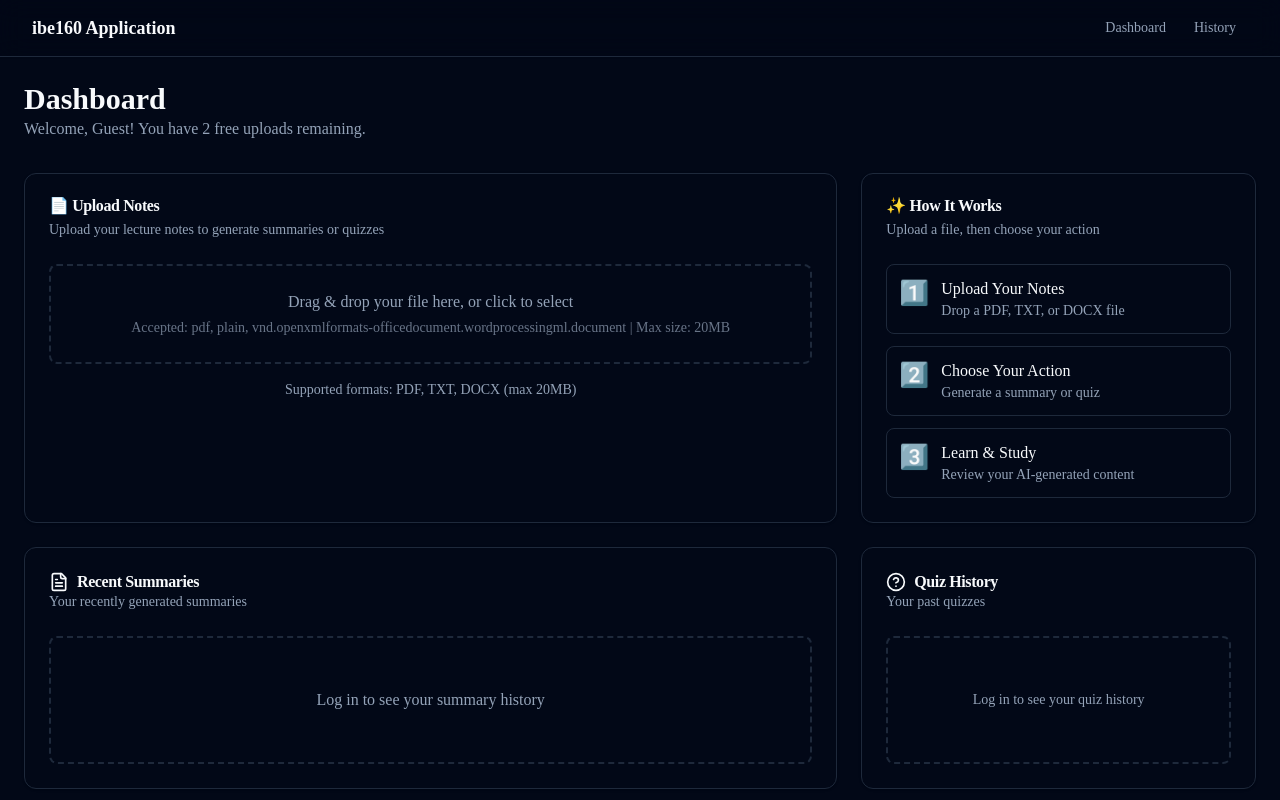
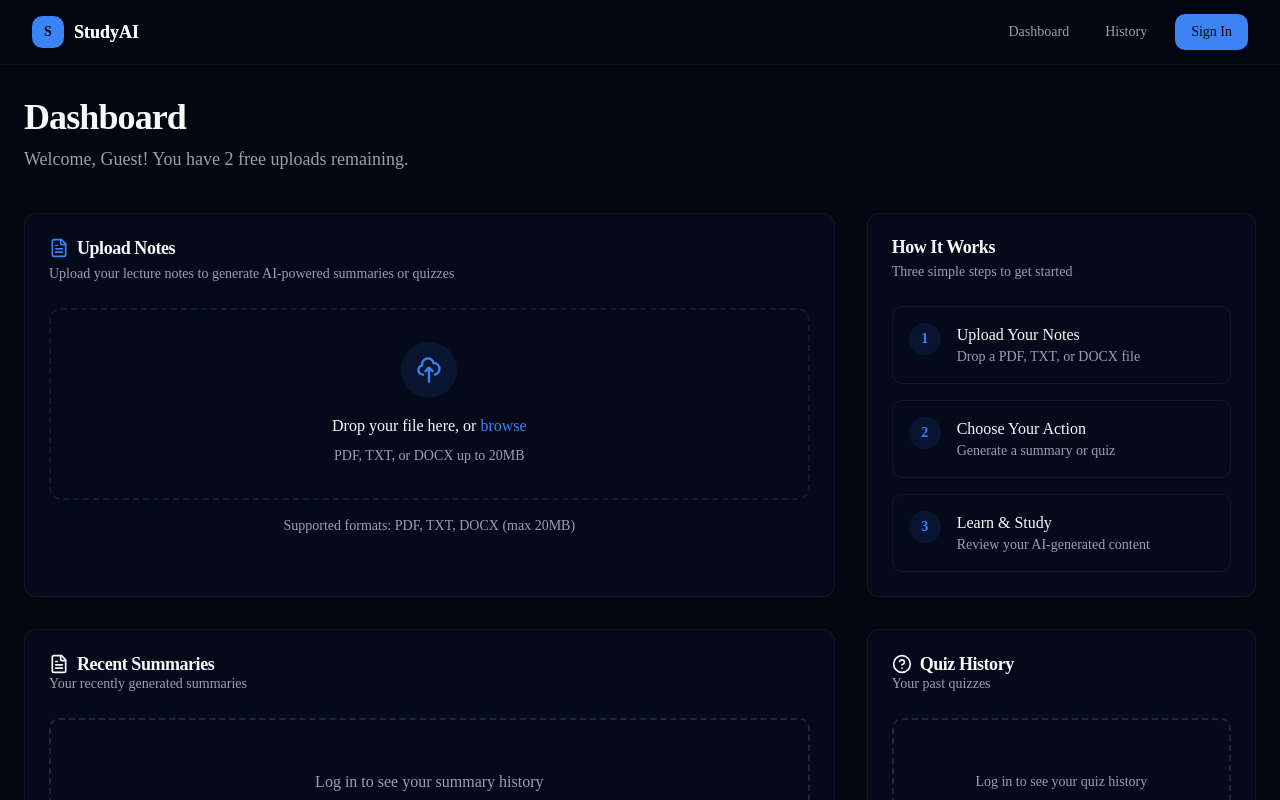
Before and after one commit to IBE160/SG-NextGenCoding, a Next.js app in the folder frontend/: page /dashboard in a window 1280 px wide. Shown: the top 800 px of the page. Built offline with nearby package versions, Linux system fonts and the light colour scheme.

Commit message:
UI refinement

```diff
--- a/frontend/src/app/(auth)/login/page.tsx
+++ b/frontend/src/app/(auth)/login/page.tsx
@@ -39,10 +39,10 @@ export default function LoginPage() {
 
 function LoginPageSkeleton() {
   return (
-    <div className="flex min-h-screen items-center justify-center bg-gray-100 dark:bg-gray-950">
-      <Card className="mx-auto max-w-sm">
-        <CardHeader className="space-y-1">
-          <CardTitle className="text-2xl font-bold">Login</CardTitle>
+    <div className="flex min-h-screen items-center justify-center bg-gradient-to-br from-background via-background to-accent/30">
+      <Card className="mx-auto w-full max-w-md">
+        <CardHeader className="space-y-2 text-center">
+          <CardTitle className="text-2xl font-bold">Welcome Back</CardTitle>
           <CardDescription>Loading...</CardDescription>
         </CardHeader>
       </Card>
@@ -103,66 +103,76 @@ function LoginPageContent() {
   }
 
   return (
-    <div className="flex min-h-screen items-center justify-center bg-gray-100 dark:bg-gray-950">
-      <Card className="mx-auto max-w-sm">
-        <CardHeader className="space-y-1">
-          <CardTitle className="text-2xl font-bold">Login</CardTitle>
-          <CardDescription>
-            Enter your email and password to log in to your account.
+    <div className="flex min-h-screen items-center justify-center bg-gradient-to-br from-background via-background to-accent/30 px-4">
+      <Card className="mx-auto w-full max-w-md">
+        <CardHeader className="space-y-2 text-center">
+          <CardTitle className="text-2xl font-bold">Welcome Back</CardTitle>
+          <CardDescription className="text-base">
+            Sign in to your account to continue
           </CardDescription>
         </CardHeader>
         <CardContent>
           {error && (
-            <div className="mb-4 text-center text-sm text-red-500">{error}</div>
+            <div className="mb-4 rounded-lg bg-destructive/10 p-3 text-center text-sm text-destructive">
+              {error}
+            </div>
           )}
-          <form onSubmit={handleSubmit(onSubmit)} className="grid gap-4">
-            <div className="grid gap-2">
-              <Label htmlFor="email">Email</Label>
+          <form onSubmit={handleSubmit(onSubmit)} className="grid gap-5">
+            <div className="grid gap-2.5">
+              <Label htmlFor="email" className="text-sm font-medium">Email Address</Label>
               <Input
                 id="email"
                 type="email"
-                placeholder="m@example.com"
+                placeholder="you@example.com"
                 {...register('email')}
               />
               {errors.email && (
-                <p className="text-sm text-red-500">{errors.email.message}</p>
+                <p className="text-sm text-destructive">{errors.email.message}</p>
               )}
             </div>
-            <div className="grid gap-2">
-              <div className="flex items-center">
-                <Label htmlFor="password">Password</Label>
+            <div className="grid gap-2.5">
+              <div className="flex items-center justify-between">
+                <Label htmlFor="password" className="text-sm font-medium">Password</Label>
                 <Link
                   href="/forgot-password"
-                  className="ml-auto inline-block text-sm underline"
+                  className="text-sm text-primary hover:underline"
                 >
-                  Forgot your password?
+                  Forgot password?
                 </Link>
               </div>
               <Input id="password" type="password" {...register('password')} />
               {errors.password && (
-                <p className="text-sm text-red-500">
+                <p className="text-sm text-destructive">
                   {errors.password.message}
                 </p>
               )}
             </div>
-            <Button type="submit" className="w-full" disabled={isLoading}>
-              {isLoading ? 'Logging in...' : 'Login'}
+            <Button type="submit" className="w-full mt-2" disabled={isLoading}>
+              {isLoading ? 'Signing in...' : 'Sign In'}
             </Button>
           </form>
-          <div className="mt-4 grid gap-4">
+          <div className="mt-6 grid gap-4">
+            <div className="relative">
+              <div className="absolute inset-0 flex items-center">
+                <span className="w-full border-t" />
+              </div>
+              <div className="relative flex justify-center text-xs uppercase">
+                <span className="bg-card px-2 text-muted-foreground">Or</span>
+              </div>
+            </div>
             <Button
               variant="outline"
               className="w-full"
               onClick={handleGuestLogin}
             >
-              Or continue as guest
+              Continue as Guest
             </Button>
-            <div className="text-center text-sm">
+            <p className="text-center text-sm text-muted-foreground">
               Don&apos;t have an account?{' '}
-              <Link href="/register" className="underline">
-                Sign up
+              <Link href="/register" className="font-medium text-primary hover:underline">
+                Create one
               </Link>
-            </div>
+            </p>
           </div>
         </CardContent>
       </Card>
--- a/frontend/src/app/dashboard/page.tsx
+++ b/frontend/src/app/dashboard/page.tsx
@@ -239,7 +239,7 @@ const DashboardPage: React.FC = () => {
   }
 
   return (
-    <div className="container mx-auto p-6">
+    <div className="container mx-auto px-6 py-8">
       {/* Action Selection Dialog */}
       <ActionSelectionDialog
         open={showActionDialog}
@@ -252,9 +252,9 @@ const DashboardPage: React.FC = () => {
       />
 
       {/* Header */}
-      <div className="mb-8">
-        <h1 className="text-3xl font-bold">Dashboard</h1>
-        <p className="text-muted-foreground">
+      <div className="mb-10">
+        <h1 className="text-4xl font-bold tracking-tight">Dashboard</h1>
+        <p className="mt-2 text-lg text-muted-foreground">
           {isGuest
             ? `Welcome, Guest! You have ${MAX_GUEST_UPLOADS - guestUploadsCount} free uploads remaining.`
             : 'Welcome back! You have unlimited access to all features.'
@@ -264,26 +264,29 @@ const DashboardPage: React.FC = () => {
 
       {/* Login prompt for guests who reached limit */}
       {showLoginPrompt && isGuest && (
-        <div className="mb-6 rounded-lg border-l-4 border-yellow-500 bg-yellow-100 p-4 text-yellow-700">
-          <p className="font-bold">Free Upload Limit Reached!</p>
-          <p>
-            You have used {MAX_GUEST_UPLOADS} free uploads. Please log in or register to continue.
+        <div className="mb-8 rounded-xl border border-amber-200 bg-amber-50 p-5 dark:border-amber-900/50 dark:bg-amber-950/30">
+          <p className="font-semibold text-amber-800 dark:text-amber-200">Free Upload Limit Reached</p>
+          <p className="mt-1 text-amber-700 dark:text-amber-300">
+            You have used {MAX_GUEST_UPLOADS} free uploads. Please sign in or create an account to continue.
           </p>
-          <div className="mt-4 flex gap-2">
-            <Button onClick={() => router.push('/login')}>Log In</Button>
-            <Button variant="outline" onClick={() => router.push('/register')}>Register</Button>
+          <div className="mt-4 flex gap-3">
+            <Button onClick={() => router.push('/login')}>Sign In</Button>
+            <Button variant="outline" onClick={() => router.push('/register')}>Create Account</Button>
           </div>
         </div>
       )}
 
       {/* Main Grid */}
-      <div className="grid gap-6 md:grid-cols-2 lg:grid-cols-3">
+      <div className="grid gap-8 md:grid-cols-2 lg:grid-cols-3">
         {/* Upload Card */}
         <Card className="md:col-span-2 lg:col-span-2">
           <CardHeader>
-            <CardTitle>📄 Upload Notes</CardTitle>
+            <CardTitle className="flex items-center gap-2">
+              <FileText className="h-5 w-5 text-primary" />
+              Upload Notes
+            </CardTitle>
             <CardDescription>
-              Upload your lecture notes to generate summaries or quizzes
+              Upload your lecture notes to generate AI-powered summaries or quizzes
             </CardDescription>
           </CardHeader>
           <CardContent>
@@ -315,26 +318,32 @@ const DashboardPage: React.FC = () => {
         {/* Quick Actions Card */}
         <Card>
           <CardHeader>
-            <CardTitle>✨ How It Works</CardTitle>
-            <CardDescription>Upload a file, then choose your action</CardDescription>
+            <CardTitle>How It Works</CardTitle>
+            <CardDescription>Three simple steps to get started</CardDescription>
           </CardHeader>
-          <CardContent className="space-y-3">
-            <div className="flex items-start gap-3 rounded-lg border p-3 transition-all duration-200 hover:bg-accent/50 hover:shadow-sm">
-              <span className="text-2xl">1️⃣</span>
+          <CardContent className="space-y-4">
+            <div className="flex items-start gap-4 rounded-lg border border-border/50 p-4 transition-all duration-200 hover:bg-accent/50 hover:border-border">
+              <div className="flex h-8 w-8 items-center justify-center rounded-full bg-primary/10 text-primary font-semibold text-sm">
+                1
+              </div>
               <div>
                 <p className="font-medium">Upload Your Notes</p>
                 <p className="text-sm text-muted-foreground">Drop a PDF, TXT, or DOCX file</p>
               </div>
             </div>
-            <div className="flex items-start gap-3 rounded-lg border p-3 transition-all duration-200 hover:bg-accent/50 hover:shadow-sm">
-              <span className="text-2xl">2️⃣</span>
+            <div className="flex items-start gap-4 rounded-lg border border-border/50 p-4 transition-all duration-200 hover:bg-accent/50 hover:border-border">
+              <div className="flex h-8 w-8 items-center justify-center rounded-full bg-primary/10 text-primary font-semibold text-sm">
+                2
+              </div>
               <div>
                 <p className="font-medium">Choose Your Action</p>
                 <p className="text-sm text-muted-foreground">Generate a summary or quiz</p>
               </div>
             </div>
-            <div className="flex items-start gap-3 rounded-lg border p-3 transition-all duration-200 hover:bg-accent/50 hover:shadow-sm">
-              <span className="text-2xl">3️⃣</span>
+            <div className="flex items-start gap-4 rounded-lg border border-border/50 p-4 transition-all duration-200 hover:bg-accent/50 hover:border-border">
+              <div className="flex h-8 w-8 items-center justify-center rounded-full bg-primary/10 text-primary font-semibold text-sm">
+                3
+              </div>
               <div>
                 <p className="font-medium">Learn & Study</p>
                 <p className="text-sm text-muted-foreground">Review your AI-generated content</p>
--- a/frontend/src/app/globals.css
+++ b/frontend/src/app/globals.css
@@ -4,53 +4,53 @@
 
 @layer base {
   :root {
-    --background: 0 0% 100%;
-    --foreground: 222.2 84% 4.9%;
+    --background: 210 20% 98%;
+    --foreground: 224 71% 4%;
     --card: 0 0% 100%;
-    --card-foreground: 222.2 84% 4.9%;
+    --card-foreground: 224 71% 4%;
     --popover: 0 0% 100%;
-    --popover-foreground: 222.2 84% 4.9%;
-    --primary: 222.2 47.4% 11.2%;
+    --popover-foreground: 224 71% 4%;
+    --primary: 220 90% 56%;
     --primary-foreground: 210 40% 98%;
-    --secondary: 210 40% 96.1%;
-    --secondary-foreground: 222.2 47.4% 11.2%;
-    --muted: 210 40% 96.1%;
-    --muted-foreground: 215.4 16.3% 46.9%;
-    --accent: 210 40% 96.1%;
-    --accent-foreground: 222.2 47.4% 11.2%;
-    --destructive: 0 84.2% 60.2%;
+    --secondary: 220 14% 96%;
+    --secondary-foreground: 220 9% 46%;
+    --muted: 220 14% 96%;
+    --muted-foreground: 220 9% 46%;
+    --accent: 220 14% 96%;
+    --accent-foreground: 224 71% 4%;
+    --destructive: 0 84% 60%;
     --destructive-foreground: 210 40% 98%;
-    --border: 214.3 31.8% 91.4%;
-    --input: 214.3 31.8% 91.4%;
-    --ring: 222.2 84% 4.9%;
-    --radius: 0.5rem;
-    --chart-1: 12 76% 61%;
-    --chart-2: 173 58% 39%;
-    --chart-3: 197 37% 24%;
-    --chart-4: 43 74% 66%;
-    --chart-5: 27 87% 67%;
+    --border: 220 13% 91%;
+    --input: 220 13% 91%;
+    --ring: 220 90% 56%;
+    --radius: 0.625rem;
+    --chart-1: 220 90% 56%;
+    --chart-2: 160 60% 45%;
+    --chart-3: 30 80% 55%;
+    --chart-4: 280 65% 60%;
+    --chart-5: 340 75% 55%;
   }
 
   .dark {
-    --background: 222.2 84% 4.9%;
-    --foreground: 210 40% 98%;
-    --card: 222.2 84% 4.9%;
-    --card-foreground: 210 40% 98%;
-    --popover: 222.2 84% 4.9%;
-    --popover-foreground: 210 40% 98%;
-    --primary: 210 40% 98%;
-    --primary-foreground: 222.2 47.4% 11.2%;
-    --secondary: 217.2 32.6% 17.5%;
-    --secondary-foreground: 210 40% 98%;
-    --muted: 217.2 32.6% 17.5%;
-    --muted-foreground: 215 20.2% 65.1%;
-    --accent: 217.2 32.6% 17.5%;
-    --accent-foreground: 210 40% 98%;
-    --destructive: 0 62.8% 30.6%;
-    --destructive-foreground: 210 40% 98%;
-    --border: 217.2 32.6% 17.5%;
-    --input: 217.2 32.6% 17.5%;
-    --ring: 212.7 26.8% 83.9%;
+    --background: 224 71% 4%;
+    --foreground: 210 20% 98%;
+    --card: 224 71% 6%;
+    --card-foreground: 210 20% 98%;
+    --popover: 224 71% 6%;
+    --popover-foreground: 210 20% 98%;
+    --primary: 217 91% 60%;
+    --primary-foreground: 224 71% 4%;
+    --secondary: 215 28% 17%;
+    --secondary-foreground: 210 20% 98%;
+    --muted: 215 28% 17%;
+    --muted-foreground: 217 10% 64%;
+    --accent: 215 28% 17%;
+    --accent-foreground: 210 20% 98%;
+    --destructive: 0 63% 31%;
+    --destructive-foreground: 210 20% 98%;
+    --border: 215 28% 17%;
+    --input: 215 28% 17%;
+    --ring: 217 91% 60%;
     --chart-1: 220 70% 50%;
     --chart-2: 160 60% 45%;
     --chart-3: 30 80% 55%;
--- a/frontend/src/app/layout.tsx
+++ b/frontend/src/app/layout.tsx
@@ -36,23 +36,32 @@ export default function RootLayout({
             <div className="flex min-h-screen flex-col">
               {' '}
               {/* Use div as main wrapper */}
-              <header className="sticky top-0 z-50 w-full border-b bg-background/95 shadow-sm backdrop-blur-md supports-[backdrop-filter]:bg-background/60 transition-all duration-200">
-                <div className="container flex h-14 items-center justify-between">
-                  <Link href="/dashboard" className="text-lg font-bold hover:opacity-80 transition-all duration-200 hover:scale-[1.02]">
-                    ibe160 Application
+              <header className="sticky top-0 z-50 w-full border-b border-border/40 bg-background/80 backdrop-blur-xl supports-[backdrop-filter]:bg-background/60 transition-all duration-300">
+                <div className="container flex h-16 items-center justify-between">
+                  <Link href="/dashboard" className="flex items-center gap-2.5 font-bold text-lg hover:opacity-90 transition-all duration-200">
+                    <div className="flex h-8 w-8 items-center justify-center rounded-lg bg-primary text-primary-foreground text-sm font-semibold">
+                      S
+                    </div>
+                    <span className="bg-gradient-to-r from-foreground to-foreground/70 bg-clip-text">StudyAI</span>
                   </Link>
                   <nav className="flex items-center gap-1">
                     <Link
                       href="/dashboard"
-                      className="px-3 py-2 text-sm text-muted-foreground hover:text-foreground hover:bg-accent rounded-md transition-all duration-200"
+                      className="px-4 py-2 text-sm font-medium text-muted-foreground hover:text-foreground hover:bg-accent/80 rounded-lg transition-all duration-200"
                     >
                       Dashboard
                     </Link>
                     <Link
                       href="/history"
-                      className="px-3 py-2 text-sm text-muted-foreground hover:text-foreground hover:bg-accent rounded-md transition-all duration-200"
+                      className="px-4 py-2 text-sm font-medium text-muted-foreground hover:text-foreground hover:bg-accent/80 rounded-lg transition-all duration-200"
                     >
                       History
+                    </Link>
+                    <Link
+                      href="/login"
+                      className="ml-2 px-4 py-2 text-sm font-medium bg-primary text-primary-foreground hover:bg-primary/90 rounded-lg transition-all duration-200"
+                    >
+                      Sign In
                     </Link>
                   </nav>
                 </div>
@@ -62,12 +71,15 @@ export default function RootLayout({
                 {/* main tag for semantic content */}
                 {children}
               </main>
-              <footer className="border-t py-6 md:py-0">
-                <div className="container flex flex-col items-center justify-between gap-4 md:h-24 md:flex-row">
-                  <p className="text-center text-sm leading-loose text-muted-foreground md:text-left">
-                    © 2025 SG-NextGenCoding. All rights reserved.
+              <footer className="border-t border-border/40 py-8 mt-auto">
+                <div className="container flex flex-col items-center justify-between gap-4 md:h-16 md:flex-row">
+                  <p className="text-center text-sm text-muted-foreground md:text-left">
+                    © 2025 StudyAI. Built for better learning.
                   </p>
-                  {/* Potentially add links/social media here later */}
+                  <div className="flex items-center gap-4 text-sm text-muted-foreground">
+                    <Link href="#" className="hover:text-foreground transition-colors">Privacy</Link>
+                    <Link href="#" className="hover:text-foreground transition-colors">Terms</Link>
+                  </div>
                 </div>
               </footer>
             </div>
--- a/frontend/src/app/upload/components/FileUploadZone.tsx
+++ b/frontend/src/app/upload/components/FileUploadZone.tsx
@@ -82,10 +82,10 @@ const FileUploadZone: React.FC<FileUploadZoneProps> = ({
 
   return (
     <div
-      className={`cursor-pointer rounded-lg border-2 border-dashed p-6 text-center transition-all duration-200 ease-in-out
+      className={`cursor-pointer rounded-xl border-2 border-dashed p-8 text-center transition-all duration-300 ease-in-out
         ${isDragActive
-          ? 'border-primary bg-primary/10 scale-[1.02]'
-          : 'border-border hover:border-primary/50 hover:bg-accent/50'}`}
+          ? 'border-primary bg-primary/5 scale-[1.01] shadow-lg'
+          : 'border-border/60 hover:border-primary/50 hover:bg-accent/30'}`}
       onDragEnter={handleDragEnter}
       onDragLeave={handleDragLeave}
       onDragOver={handleDragOver}
@@ -111,25 +111,31 @@ const FileUploadZone: React.FC<FileUploadZoneProps> = ({
       />
       {selectedFile ? (
         <div className="animate-in fade-in duration-200">
-          <p className="font-semibold text-foreground">Selected File:</p>
-          <p className="text-muted-foreground">
-            {selectedFile.name} ({selectedFile.type})
+          <div className="mx-auto mb-3 flex h-12 w-12 items-center justify-center rounded-full bg-primary/10">
+            <svg className="h-6 w-6 text-primary" fill="none" stroke="currentColor" viewBox="0 0 24 24">
+              <path strokeLinecap="round" strokeLinejoin="round" strokeWidth={2} d="M5 13l4 4L19 7" />
+            </svg>
+          </div>
+          <p className="font-semibold text-foreground">File Ready</p>
+          <p className="mt-1 text-sm text-muted-foreground">
+            {selectedFile.name}
           </p>
-          {error && <p className="mt-2 text-destructive">{error}</p>}
+          {error && <p className="mt-2 text-sm text-destructive">{error}</p>}
         </div>
       ) : (
         <div>
-          <p className="text-muted-foreground">
-            Drag & drop your file here, or click to select
+          <div className="mx-auto mb-4 flex h-14 w-14 items-center justify-center rounded-full bg-primary/10">
+            <svg className="h-7 w-7 text-primary" fill="none" stroke="currentColor" viewBox="0 0 24 24">
+              <path strokeLinecap="round" strokeLinejoin="round" strokeWidth={2} d="M7 16a4 4 0 01-.88-7.903A5 5 0 1115.9 6L16 6a5 5 0 011 9.9M15 13l-3-3m0 0l-3 3m3-3v12" />
+            </svg>
+          </div>
+          <p className="text-base font-medium text-foreground">
+            Drop your file here, or <span className="text-primary">browse</span>
           </p>
-          <p className="mt-1 text-sm text-muted-foreground/70">
-            Accepted:{' '}
-            {acceptedFileTypes
-              .map((type) => type.split('/')[1] || type)
-              .join(', ')}{' '}
-            | Max size: {maxFileSizeMB}MB
+          <p className="mt-2 text-sm text-muted-foreground">
+            PDF, TXT, or DOCX up to {maxFileSizeMB}MB
           </p>
-          {error && <p className="mt-2 text-destructive">{error}</p>}
+          {error && <p className="mt-3 text-sm text-destructive">{error}</p>}
         </div>
       )}
     </div>
--- a/frontend/src/components/ui/button.tsx
+++ b/frontend/src/components/ui/button.tsx
@@ -5,26 +5,26 @@ import { cva, type VariantProps } from 'class-variance-authority'
 import { cn } from '@/lib/utils'
 
 const buttonVariants = cva(
-  'inline-flex items-center justify-center gap-2 whitespace-nowrap rounded-md text-sm font-medium transition-all duration-200 focus-visible:outline-none focus-visible:ring-2 focus-visible:ring-ring focus-visible:ring-offset-2 focus-visible:ring-offset-background disabled:pointer-events-none disabled:opacity-50 [&_svg]:pointer-events-none [&_svg]:size-4 [&_svg]:shrink-0 active:scale-[0.98]',
+  'inline-flex items-center justify-center gap-2 whitespace-nowrap rounded-lg text-sm font-medium transition-all duration-200 focus-visible:outline-none focus-visible:ring-2 focus-visible:ring-ring focus-visible:ring-offset-2 focus-visible:ring-offset-background disabled:pointer-events-none disabled:opacity-50 [&_svg]:pointer-events-none [&_svg]:size-4 [&_svg]:shrink-0 active:scale-[0.98]',
   {
     variants: {
       variant: {
         default:
-          'bg-primary text-primary-foreground shadow hover:bg-primary/90 hover:shadow-md',
+          'bg-primary text-primary-foreground shadow-md hover:bg-primary/90 hover:shadow-lg',
         destructive:
-          'bg-destructive text-destructive-foreground shadow-sm hover:bg-destructive/90 hover:shadow-md',
+          'bg-destructive text-destructive-foreground shadow-md hover:bg-destructive/90 hover:shadow-lg',
         outline:
-          'border border-input bg-background shadow-sm hover:bg-accent hover:text-accent-foreground hover:border-accent-foreground/20',
+          'border-2 border-input bg-background hover:bg-accent hover:text-accent-foreground hover:border-primary/50',
         secondary:
-          'bg-secondary text-secondary-foreground shadow-sm hover:bg-secondary/80',
+          'bg-secondary text-secondary-foreground hover:bg-secondary/80',
         ghost: 'hover:bg-accent hover:text-accent-foreground',
         link: 'text-primary underline-offset-4 hover:underline',
       },
       size: {
-        default: 'h-9 px-4 py-2',
-        sm: 'h-8 rounded-md px-3 text-xs',
-        lg: 'h-10 rounded-md px-8',
-        icon: 'h-9 w-9',
+        default: 'h-10 px-5 py-2',
+        sm: 'h-9 rounded-lg px-4 text-xs',
+        lg: 'h-12 rounded-lg px-8 text-base',
+        icon: 'h-10 w-10',
       },
     },
     defaultVariants: {
--- a/frontend/src/components/ui/card.tsx
+++ b/frontend/src/components/ui/card.tsx
@@ -9,7 +9,7 @@ const Card = React.forwardRef<
   <div
     ref={ref}
     className={cn(
-      'rounded-xl border bg-card text-card-foreground shadow transition-all duration-200 hover:shadow-md',
+      'rounded-xl border border-border/50 bg-card text-card-foreground shadow-sm transition-all duration-300 hover:shadow-lg hover:border-border/80',
       className,
     )}
     {...props}
@@ -35,7 +35,7 @@ const CardTitle = React.forwardRef<
 >(({ className, ...props }, ref) => (
   <div
     ref={ref}
-    className={cn('font-semibold leading-none tracking-tight', className)}
+    className={cn('text-lg font-semibold leading-none tracking-tight', className)}
     {...props}
   />
 ))
--- a/frontend/src/components/ui/input.tsx
+++ b/frontend/src/components/ui/input.tsx
@@ -8,7 +8,7 @@ const Input = React.forwardRef<HTMLInputElement, React.ComponentProps<'input'>>(
       <input
         type={type}
         className={cn(
-          'flex h-9 w-full rounded-md border border-input bg-transparent px-3 py-1 text-base shadow-sm transition-all duration-200 file:border-0 file:bg-transparent file:text-sm file:font-medium file:text-foreground placeholder:text-muted-foreground focus-visible:outline-none focus-visible:ring-2 focus-visible:ring-ring focus-visible:ring-offset-2 focus-visible:ring-offset-background focus-visible:border-ring disabled:cursor-not-allowed disabled:opacity-50 hover:border-ring/50 md:text-sm',
+          'flex h-11 w-full rounded-lg border-2 border-input bg-background px-4 py-2 text-base shadow-sm transition-all duration-200 file:border-0 file:bg-transparent file:text-sm file:font-medium file:text-foreground placeholder:text-muted-foreground focus-visible:outline-none focus-visible:ring-2 focus-visible:ring-ring focus-visible:ring-offset-2 focus-visible:ring-offset-background focus-visible:border-primary disabled:cursor-not-allowed disabled:opacity-50 hover:border-primary/50 md:text-sm',
           className,
         )}
         ref={ref}
```
Also changed, not shown: 1 other file (tests, documents, lock files or other folders).
